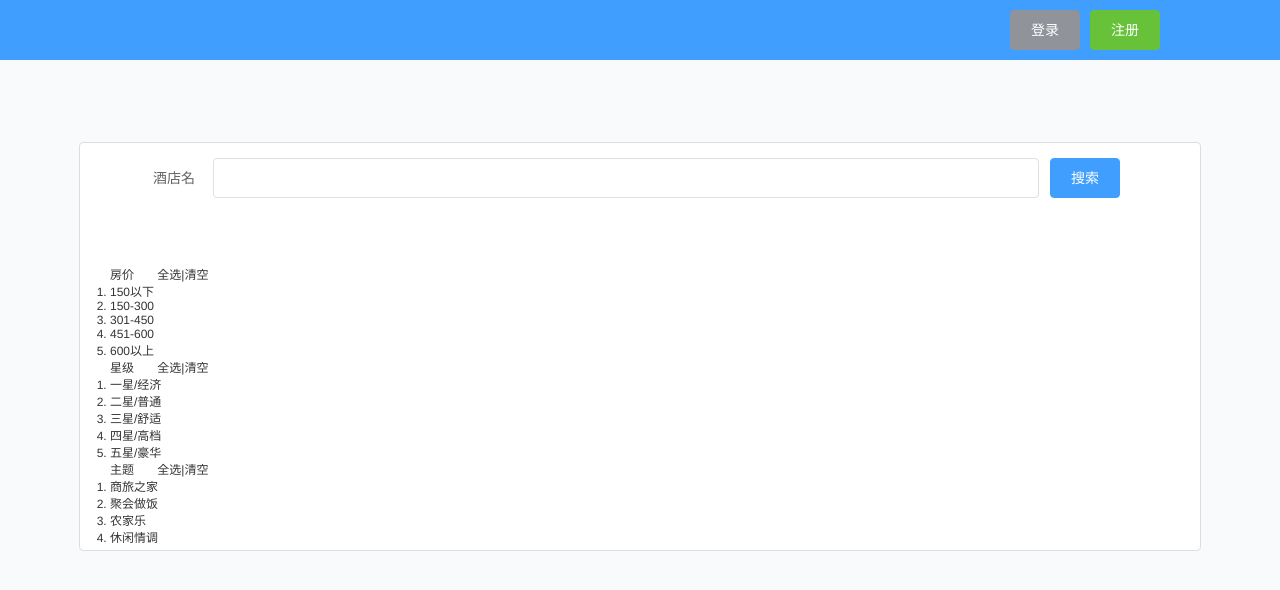
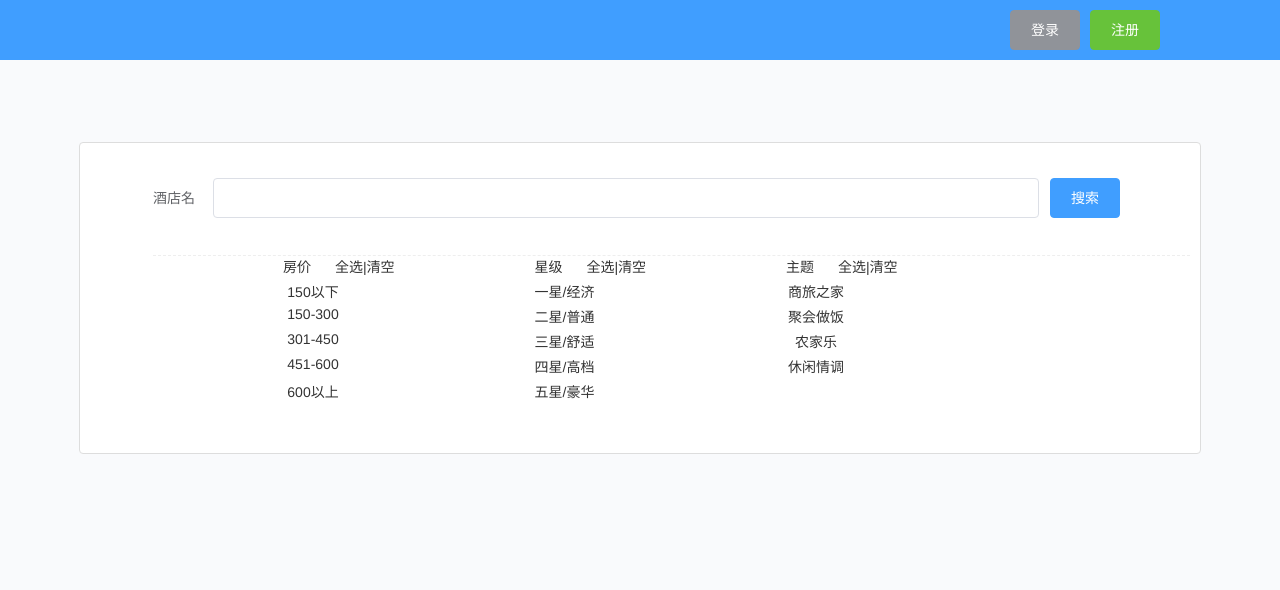
Before and after one commit to Seven9409/hotel-front, a Vue app: page /#/Try in a window 1280 px wide. Shown: the top 590 px of the page. Built offline with nearby package versions, Linux system fonts and the light colour scheme; a small style sheet from the web is missing; what vue-resource would draw is missing.

Commit message:
修改筛选功能style

```diff
--- a/src/page/try.vue
+++ b/src/page/try.vue
@@ -19,11 +19,11 @@
                 </el-form>
 
                 <div class="choose">
-                    <div v-if="category.length">
-                        <div class='nav'  v-for='(items,index) in category'>
+                    <div v-if="category.length" class="choose-nav">
+                        <div class='nav' v-for='(items,index) in category'>
                             <div class='mutil-query-title' v-if='items.name' :key="items.id">{{items.name}}
                                 <span style='margin-left: 20px;' @click='allIn(index)'>全选</span>|<span
-                                    @click='remove(index)'>清空</span>
+                                        @click='remove(index)'>清空</span>
                             </div>
                             <ol v-if='items.items.length'>
                                 <li v-for='(item,key) in items.items'>
@@ -32,9 +32,10 @@
                             </ol>
                         </div>
                     </div>
-                    <div v-if='condition.length'>
+                    <div v-if='condition.length' class="aready">
                         <span>已选条件：</span>
-                        <span v-for='(item,index) in condition' class='active' @click='onRemove(index,key)'>{{item.name}}> | </span>
+                        <span v-for='(item,index) in condition' class='active'
+                              @click='onRemove(index)'>{{item.name}} | </span>
                     </div>
                 </div>
             </div>
@@ -49,7 +50,7 @@
         data() {
             return {
                 count: 0,
-                form:{
+                form: {
                     name: '',
                 },
                 category: [
@@ -71,7 +72,7 @@
                             {
                                 name: '451-600',
                                 active: false
-                            },   {
+                            }, {
                                 name: '600以上',
                                 active: false
                             }
@@ -131,6 +132,7 @@
 
         methods: {
             search(value) {
+                console.log(value)
                 console.log(this.form.name)
             },
             handle: function (index, key) {
@@ -149,15 +151,15 @@
                     }
                 });
             },
-            onRemove:function(index) {
-                            this.condition.splice(index, 1);
+            onRemove: function (index) {
+                this.condition.splice(index, 1);
                 this.$delete(this.condition, this.count--);
             },
 
             remove: function (index) {
                 let vm = this
                 var item = this.category[index].items;
-                item.filter(function (v1, key) {
+                item.filter(function (v1) {
                     v1.active = false;
                     vm.condition.filter(function (v2, i) {
                         if (v1.name == v2.name) {
@@ -166,8 +168,7 @@
                         }
                     });
                 });
-            }
-            ,
+            },
             allIn: function (index) {
                 let vm = this
                 var item = this.category[index].items;
@@ -215,10 +216,12 @@
         margin: 5% auto;
         font-size: 12px;
         background-color: white;
+        min-height: 300px;
     }
 
     .select .el-form {
         padding: 10px 5px 5px 63px;
+        margin-top: 20px;
     }
 
     .el-input {
@@ -231,8 +234,48 @@
         top: -40px;
         right: 65px;
     }
-    .choose{
+
+    .choose {
         padding-left: 20px;
+        margin-top: -30px;
+        margin-left: 43px;
+        font-size: 14px;
     }
 
+    .choose-nav {
+        border-top: #eee 1px dashed;
+    }
+
+    .nav {
+        /*display: inline-block;*/
+
+        float: left;
+        /*position: relative;*/
+        /*left: -307px;*/
+        /*top: 42px;*/
+        margin: 0 10px 15px 130px;
+    }
+
+    ol {
+        list-style: none;
+    }
+
+    ol > li {
+        /*float: left;*/
+        margin-top: 5px;
+        width: 60px;
+        height: 20px;
+        text-align: center;
+    }
+
+    li:hover {
+        background-color: #FFEBCD;
+    }
+    .aready {
+        float: left;
+        margin: 5px;
+    }
+    .aready span:hover {
+        background-color: #FFEBCD;
+    }
 </style>
```
